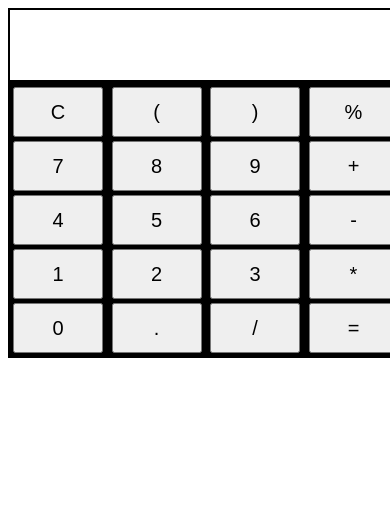
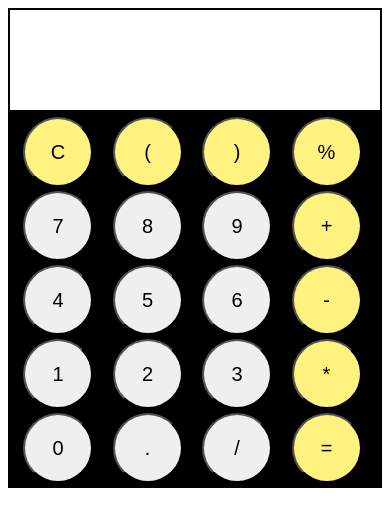
Before and after one commit to munia121/demo-calculator, a plain HTML site: page index.html in a window 390 px wide. Drawn offline with Linux system fonts and the light colour scheme.

Commit message:
added color

```diff
--- a/index.html
+++ b/index.html
@@ -15,34 +15,34 @@
             <table>
 
                 <tr>
-                    <td><input type="button" value="C" onclick="deleteMe('C')"></td>
-                    <td><input type="button" value="(" onclick="calculated('(')"></td>
-                    <td><input type="button" value=")" onclick="calculated(')') "></td>
-                    <td><input type="button" value="%" onclick="calculated('%') "></td>
+                    <td><input class="bg-change" type="button" value="C" onclick="deleteMe('C')"></td>
+                    <td><input class="bg-change" type="button" value="(" onclick="calculated('(')"></td>
+                    <td><input class="bg-change" type="button" value=")" onclick="calculated(')') "></td>
+                    <td><input class="bg-change" type="button" value="%" onclick="calculated('%') "></td>
                 </tr>
                 <tr>
                     <td><input type="button" value="7" onclick="calculated('7')"></td>
                     <td><input type="button" value="8" onclick="calculated('8')"></td>
                     <td><input type="button" value="9" onclick="calculated('9')"></td>
-                    <td><input type="button" value="+" onclick="calculated('+')"></td>
+                    <td><input class="bg-change" type="button" value="+" onclick="calculated('+')"></td>
                 </tr>
                 <tr>
                     <td><input type="button" value="4" onclick="calculated('4')"></td>
                     <td><input type="button" value="5" onclick="calculated('5')"></td>
                     <td><input type="button" value="6" onclick="calculated('6')"></td>
-                    <td><input type="button" value="-" onclick="calculated('-')"></td>
+                    <td><input class="bg-change" type="button" value="-" onclick="calculated('-')"></td>
                 </tr>
                 <tr>
                     <td><input type="button" value="1" onclick="calculated('1')"></td>
                     <td><input type="button" value="2" onclick="calculated('2')"></td>
                     <td><input type="button" value="3" onclick="calculated('3')"></td>
-                    <td><input type="button" value="*" onclick="calculated('*')"></td>
+                    <td><input class="bg-change" type="button" value="*" onclick="calculated('*')"></td>
                 </tr>
                 <tr>
                     <td><input type="button" value="0" onclick="calculated('0')"></td>
                     <td><input type="button" value="." onclick="calculated('.')"></td>
                     <td><input type="button" value="/" onclick="calculated('/')"></td>
-                    <td><input type="button" value="=" onclick="answer('=')"></td>
+                    <td><input class="bg-change" type="button" value="=" onclick="answer('=')"></td>
                 </tr>
             </table>
         </div>
--- a/style/style.css
+++ b/style/style.css
@@ -10,13 +10,15 @@
 
 #myResult{
     border: 2px solid;
-    height: 70px;
+   height: 100px;
+    font-size: 30px;
 
 }
 td input{
     height: 50px;
     width: 90px;
     font-size: 20px;
+
 }
 
 
@@ -25,3 +27,29 @@ table{
     width: 400px;
     border: 2px solid;
 }
+
+
+.bg-change{
+    background-color: rgb(255, 242, 127);
+}
+
+
+@media only screen and (max-width: 600px){
+    .section{
+        width: 100%;
+    }
+    td input{
+        height: 70px;
+        width: 70px;
+        font-size: 20px;
+        border-radius: 100%;
+    }
+
+    table{
+        /* background-color: black; */
+        width: 100%;
+        border: 2px solid;
+        padding-left: 10px;
+    }
+
+}
```
